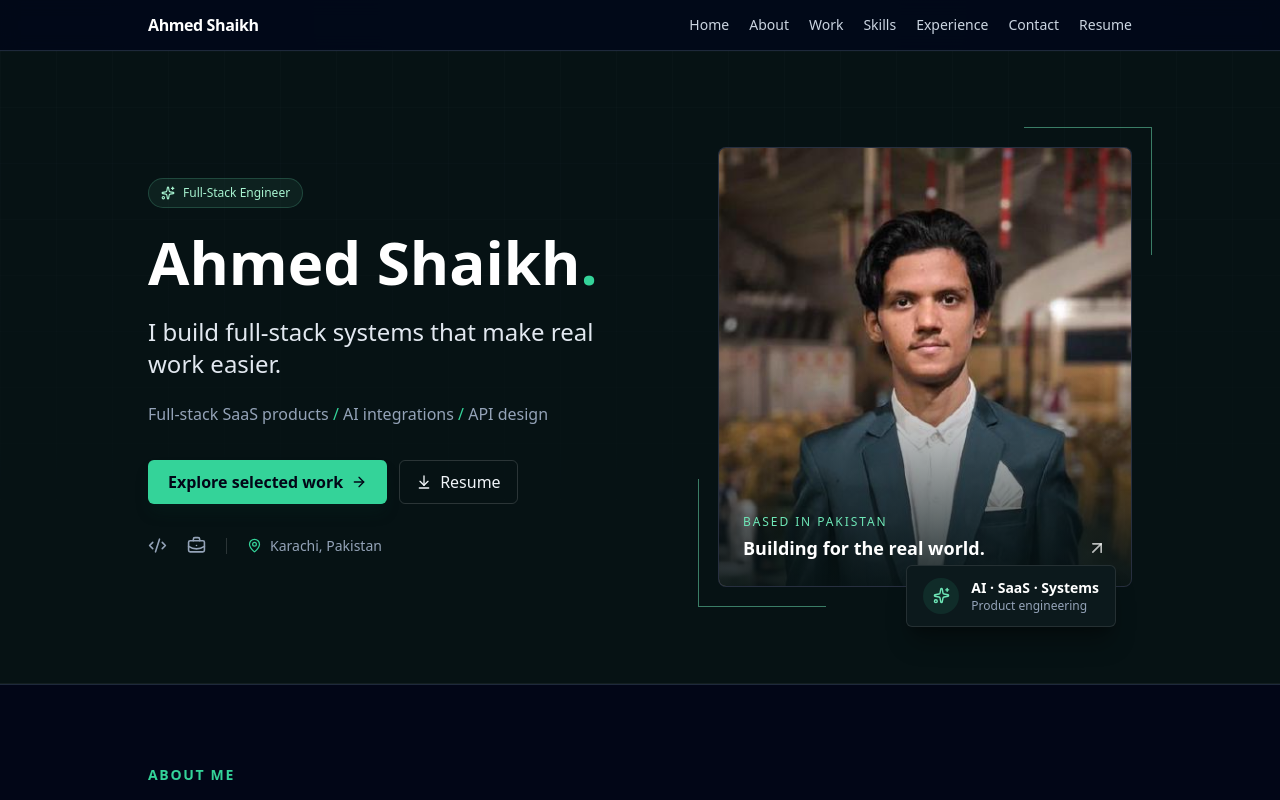
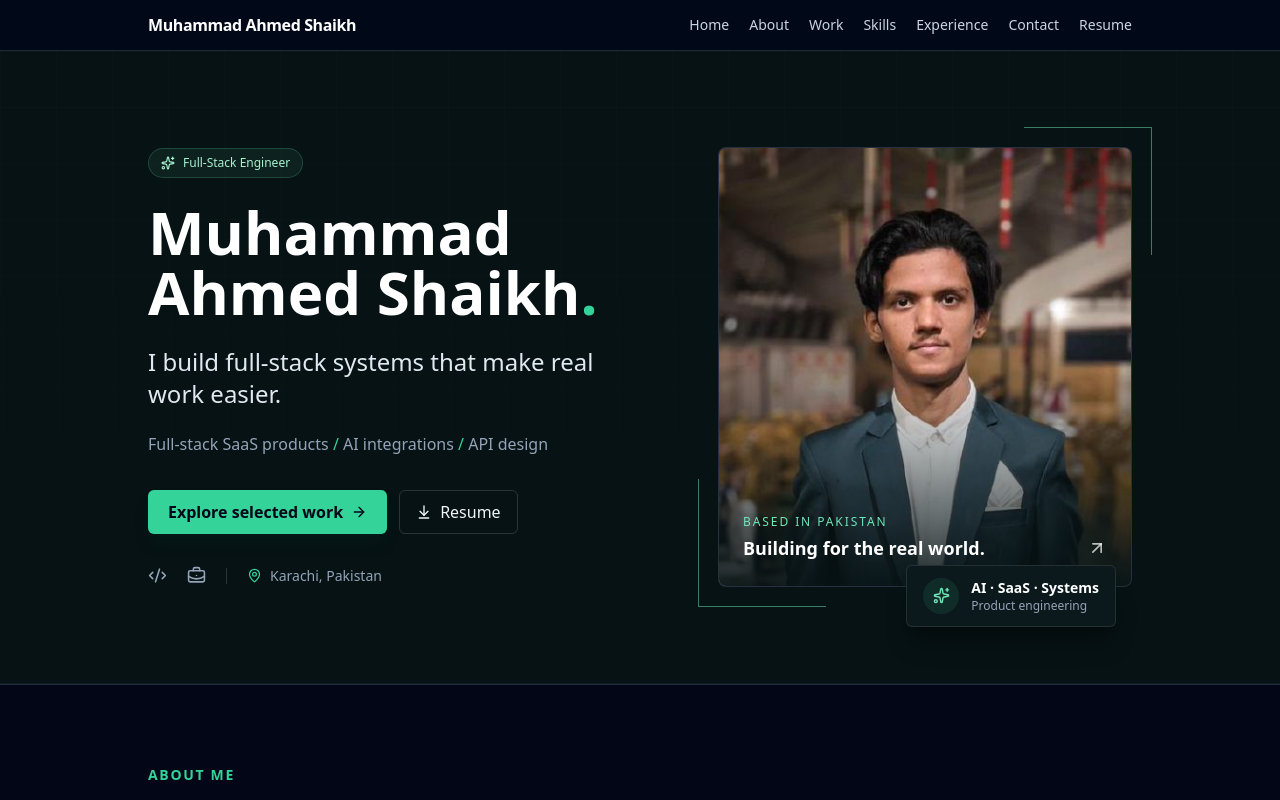
Before and after one commit to DevShaikh/my-portfolio, a Next.js app: page / in a window 1280 px wide. Shown: the top 800 px of the page. Built offline with nearby package versions, Linux system fonts and the light colour scheme; no server answers.

Commit message:
Update name to 'Muhammad Ahmed Shaikh' in Hero section and profile

```diff
--- a/components/sections/Hero.tsx
+++ b/components/sections/Hero.tsx
@@ -28,6 +28,8 @@ export function Hero() {
           </div>
 
           <h1 className="mt-6 text-5xl font-semibold leading-[1.04] text-white sm:text-6xl">
+            Muhammad
+            <br />
             Ahmed Shaikh<span className="text-emerald-400">.</span>
           </h1>
 
--- a/content/profile.ts
+++ b/content/profile.ts
@@ -2,7 +2,7 @@ import { profileSchema } from './schema';
 
 // Facts here come from the resume. Keep them identical to it.
 export const profile = profileSchema.parse({
-  name: 'Ahmed Shaikh',
+  name: 'Muhammad Ahmed Shaikh',
   role: 'Full-Stack Engineer',
   headline: 'I build full-stack systems that make real work easier.',
   intro:
```
